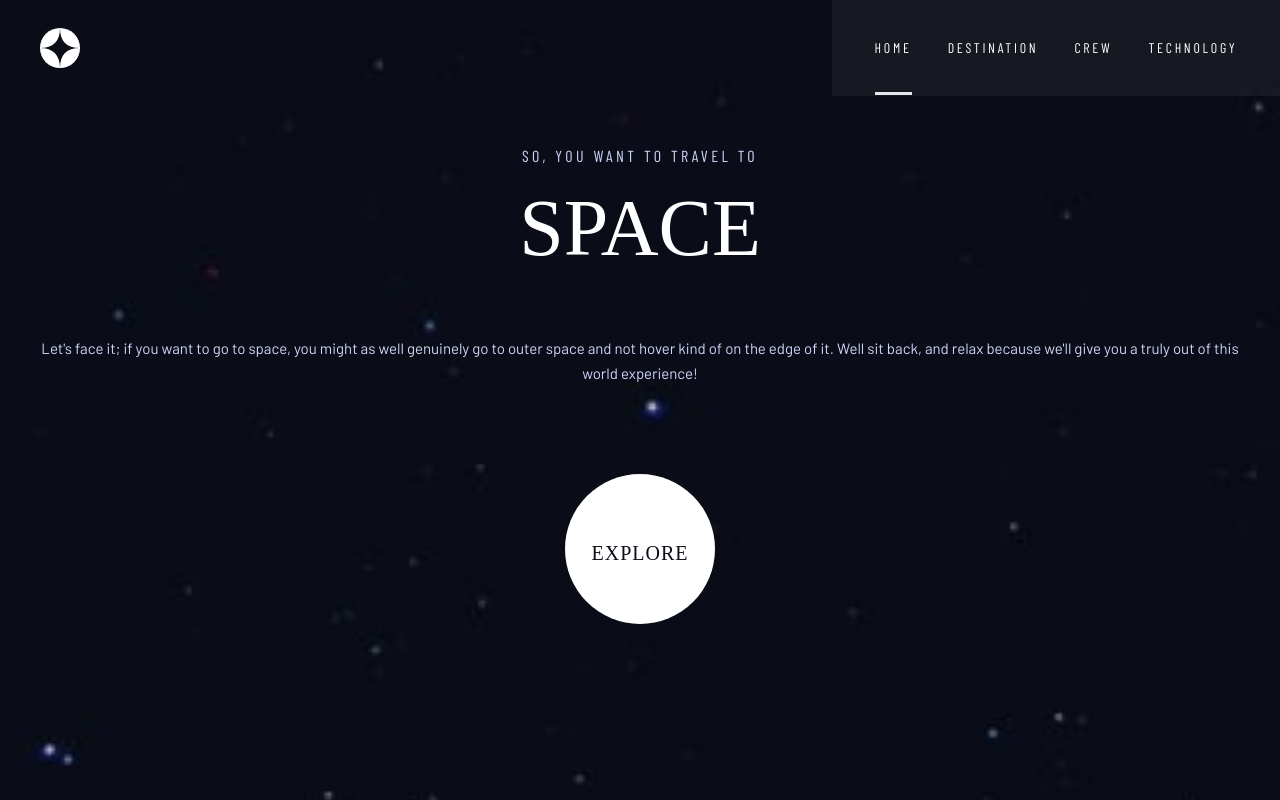
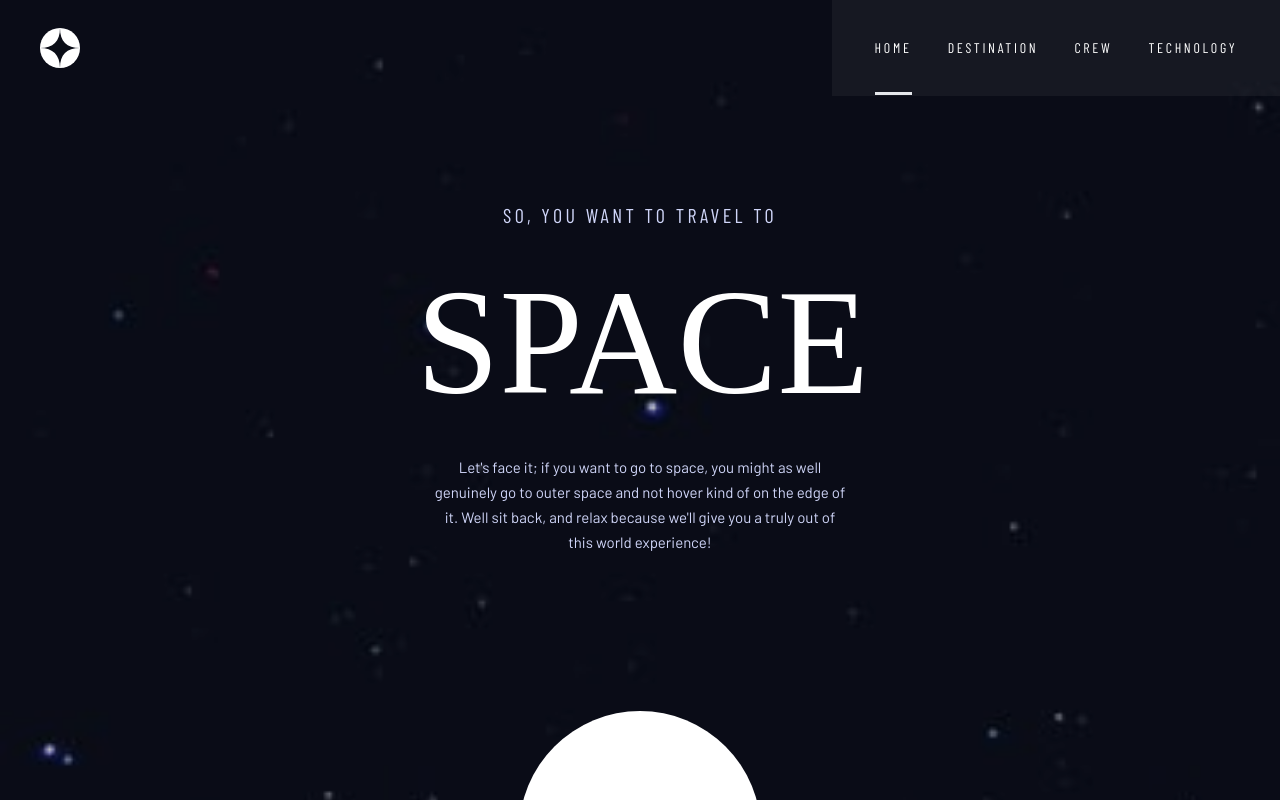
Before and after one commit to Patrick-Dolan/space-tourism-website, a React (Vite) app: page / in a window 1280 px wide. Shown: the top 800 px of the page. Built offline with nearby package versions, Linux system fonts and the light colour scheme; a web font is replaced by a local one.

Commit message:
update homepage for tablet responsiveness

```diff
--- a/src/components/pages/HomePage.jsx
+++ b/src/components/pages/HomePage.jsx
@@ -3,15 +3,15 @@ import { Link } from "react-router-dom";
 function HomePage() {
   return (
     <>
-      <div className="flex flex-col justify-between gap-20">
-        <div>
-          <h5 className="uppercase font-primary-condensed text-center text-secondary pt-12 md:tracking-md-h5">So, you want to travel to</h5>
-          <h1 className="uppercase text-center">Space</h1>
-          <p className="text-center md:pt-12 text-secondary">Let&apos;s face it; if you want to go to space, you might as well genuinely go to outer space and not hover kind of on the edge of it. Well sit back, and relax because we&apos;ll give you a truly out of this world experience!</p>
+      <div className="flex flex-col justify-between gap-20 md:gap-39">
+        <div className="mt-12 mx-auto max-w-112 md:mt-26 ">
+          <h5 className="uppercase font-primary-condensed text-center text-secondary md:tracking-md-h5 md:text-md-h5">So, you want to travel to</h5>
+          <h1 className="uppercase text-center md:text-md-h1">Space</h1>
+          <p className="text-center text-secondary md:max-w-103 md:mx-auto">Let&apos;s face it; if you want to go to space, you might as well genuinely go to outer space and not hover kind of on the edge of it. Well sit back, and relax because we&apos;ll give you a truly out of this world experience!</p>
         </div>
         <Link to="/destination">
           <button
-            className="uppercase h-mobile-button w-mobile-button bg-white rounded-full text-tertiary text-md-h5 tracking-wider block mx-auto mt-2 pt-2"
+            className="uppercase h-mobile-button w-mobile-button md:h-tablet-button md:w-tablet-button bg-white rounded-full text-tertiary text-md-h5 tracking-wider block mx-auto mt-2 pt-2 md:mt-0"
           >
             Explore
           </button>
```
